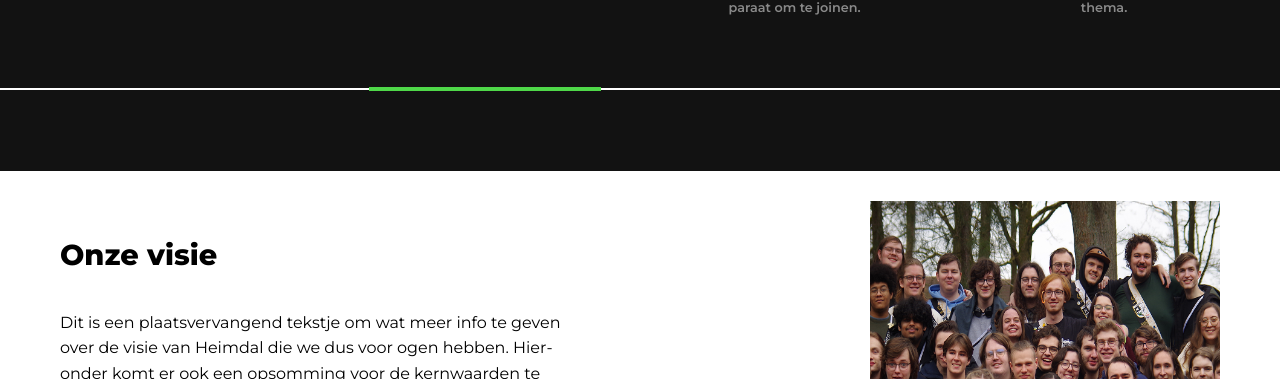
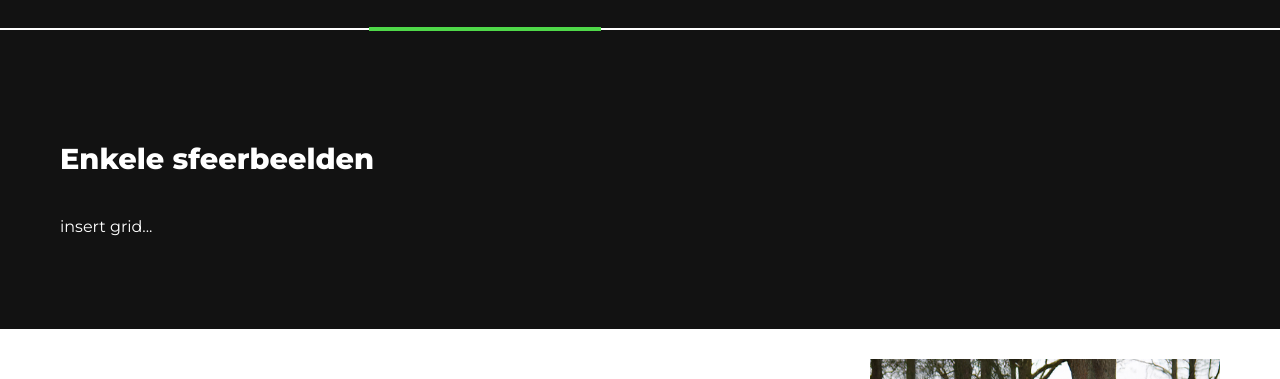
Before and after one commit to Heimdalbe/Mimisbrunnr-frontend, a React (Vite) app in the folder mimisbrunnr-frontend/: page / in a window 1280 px wide. Shown: the part 1821-2200 px from the top of the page. Built offline with nearby package versions, Linux system fonts and the light colour scheme.

Commit message:
Plaatsing sfeerbeelden sectie zonder grid

```diff
--- a/mimisbrunnr-frontend/src/components/Home/FotoSectie/FotoSectie.jsx
+++ b/mimisbrunnr-frontend/src/components/Home/FotoSectie/FotoSectie.jsx
@@ -1,9 +1,14 @@
 import './FotoSectie.css';
+
+// TODO: Sfeerbeeldsectie
 
 const FotoSectie = () => {
   return (
-    <div style={{ backgroundColor: 'black', color: 'white' }}>
-      FotoSectie
+    <div className='dark-bg'>
+      <div className='container'>
+        <h1>Enkele sfeerbeelden</h1>
+        <p>insert grid...</p>
+      </div>
     </div>
   )
 }
--- a/mimisbrunnr-frontend/src/components/Home/KarakteristiekenSectie/KarakteristiekenSectie.css
+++ b/mimisbrunnr-frontend/src/components/Home/KarakteristiekenSectie/KarakteristiekenSectie.css
@@ -32,13 +32,13 @@
 }
 
 .line-container {
-  padding-bottom: 60px;
+  padding-bottom: 24px;
 }
 
 .line-container::after {
   content: "";
   position: absolute;
-  bottom: 81px;
+  bottom: 45px;
   left: 50%;
   transform: translateX(-50%);
   width: 100%;
--- a/mimisbrunnr-frontend/src/components/Home/PlanningSectie/PlanningSectie.jsx
+++ b/mimisbrunnr-frontend/src/components/Home/PlanningSectie/PlanningSectie.jsx
@@ -8,7 +8,7 @@ const PlanningSectie = () => {
       <div className='container-sm-tm'>
         <h1>Op de planning...</h1>
       </div>
-      <div className='container-fw-mobile'>
+      <div className='container-fw-mobile' style={{ paddingTop: 0, paddingBottom: 0}}>
         <EventList events={events} />
       </div>
       <div className='container-sm-bm'>
--- a/mimisbrunnr-frontend/src/pages/Home/Home.jsx
+++ b/mimisbrunnr-frontend/src/pages/Home/Home.jsx
@@ -10,9 +10,7 @@ const Home = () => {
       <SchildSectie />
       <PlanningSectie />
       <KarakteristiekenSectie />
-      {/*
       <FotoSectie />
-      */}
       <VisieEnSponSectie />
     </div>
   )
```
